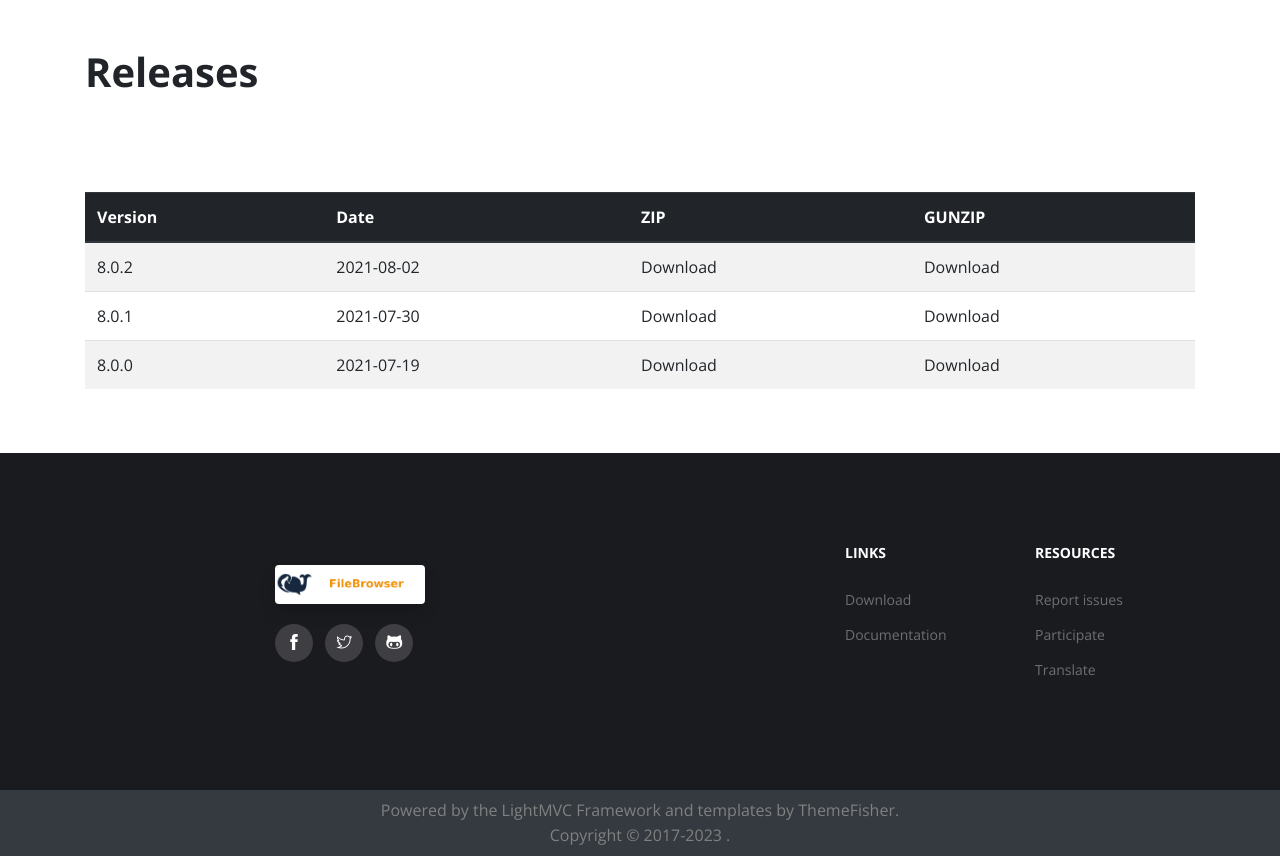
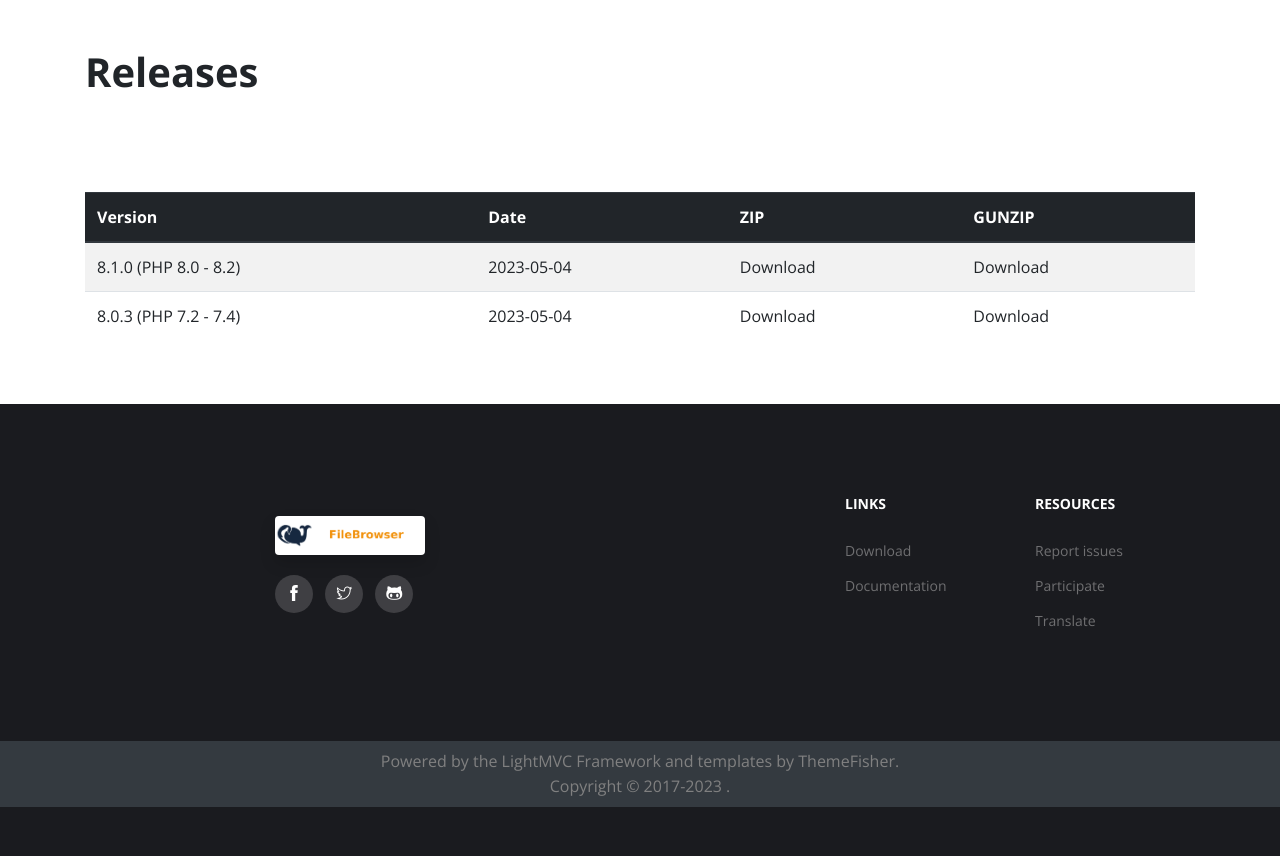
Before and after one commit to linuxforphp/wwwfilebrowser, a PHP site: template templates/plates_bootstrap/download_index.php in a window 1280 px wide. After the commit the page ends 807 px from the top, so only its background shows below. Run offline with PHP 8.4, Linux system fonts and the light colour scheme; the template is opened without the code that fills it, so the values that code supplies are empty.

Commit message:
2023-05-04 AC: Updates the FileBrowser versions on the download page.

```diff
--- a/templates/plates_bootstrap/download_index.php
+++ b/templates/plates_bootstrap/download_index.php
@@ -26,22 +26,16 @@
                 </thead>
                 <tbody>
                 <tr>
-                    <td class="text-blue-dark">8.0.2</td>
-                    <td>2021-08-02</td>
-                    <td><a href="<?=$view['urlbaseaddr'] ?>files/filebrowser-8.0.2.zip" target="_blank">Download</a></td>
-                    <td><a href="<?=$view['urlbaseaddr'] ?>files/filebrowser-8.0.2.tar.gz" target="_blank">Download</a></td>
+                    <td class="text-blue-dark">8.1.0 (PHP 8.0 - 8.2)</td>
+                    <td>2023-05-04</td>
+                    <td><a href="https://github.com/linuxforphp/filebrowser/archive/8.1.0.zip" target="_blank">Download</a></td>
+                    <td><a href="https://github.com/linuxforphp/filebrowser/archive/8.1.0.tar.gz" target="_blank">Download</a></td>
                 </tr>
                 <tr>
-                    <td class="text-blue-dark">8.0.1</td>
-                    <td>2021-07-30</td>
-                    <td><a href="<?=$view['urlbaseaddr'] ?>files/filebrowser-8.0.1.zip" target="_blank">Download</a></td>
-                    <td><a href="<?=$view['urlbaseaddr'] ?>files/filebrowser-8.0.1.tar.gz" target="_blank">Download</a></td>
-                </tr>
-                <tr>
-                    <td class="text-blue-dark">8.0.0</td>
-                    <td>2021-07-19</td>
-                    <td><a href="<?=$view['urlbaseaddr'] ?>files/filebrowser-8.0.0.zip" target="_blank">Download</a></td>
-                    <td><a href="<?=$view['urlbaseaddr'] ?>files/filebrowser-8.0.0.tar.gz" target="_blank">Download</a></td>
+                    <td class="text-blue-dark">8.0.3 (PHP 7.2 - 7.4)</td>
+                    <td>2023-05-04</td>
+                    <td><a href="https://github.com/linuxforphp/filebrowser/archive/8.0.3.zip" target="_blank">Download</a></td>
+                    <td><a href="https://github.com/linuxforphp/filebrowser/archive/8.0.3.tar.gz" target="_blank">Download</a></td>
                 </tr>
                 </tbody>
             </table>
```
